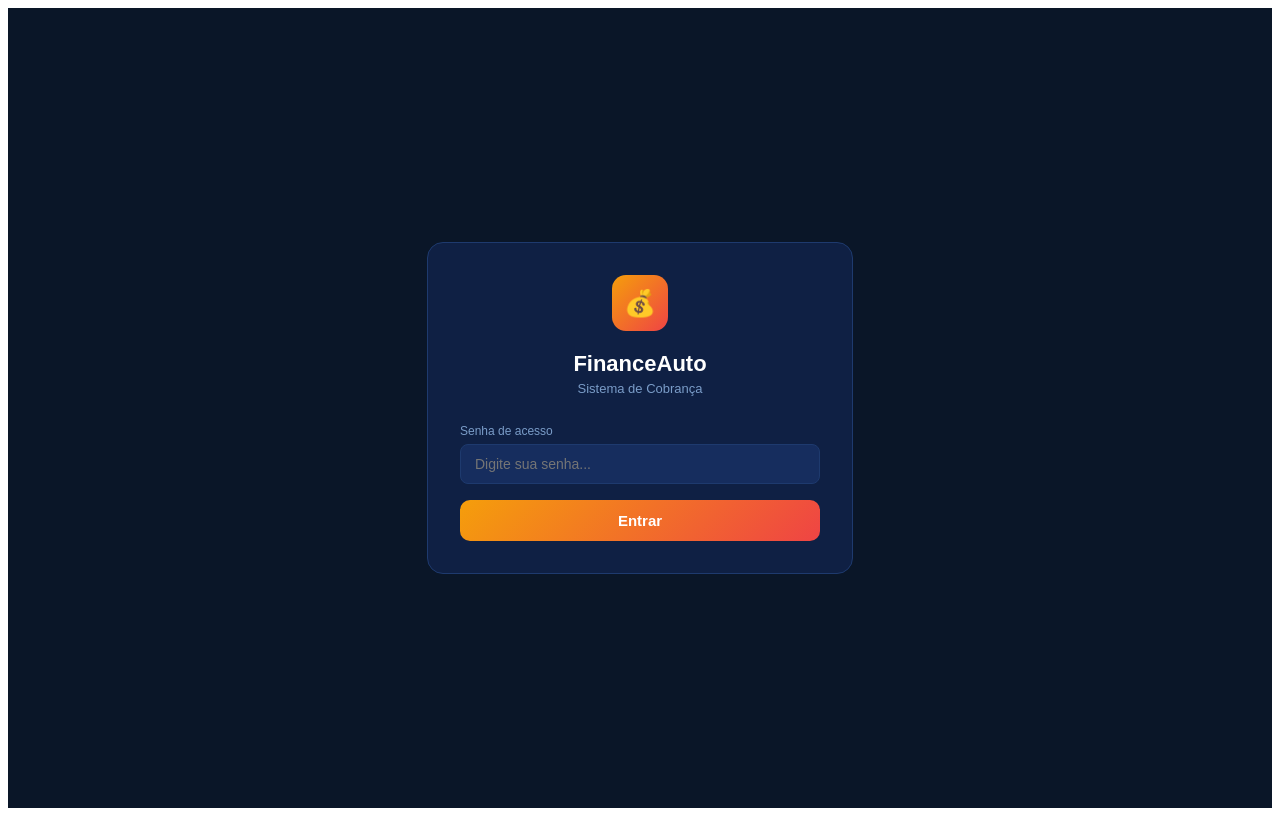
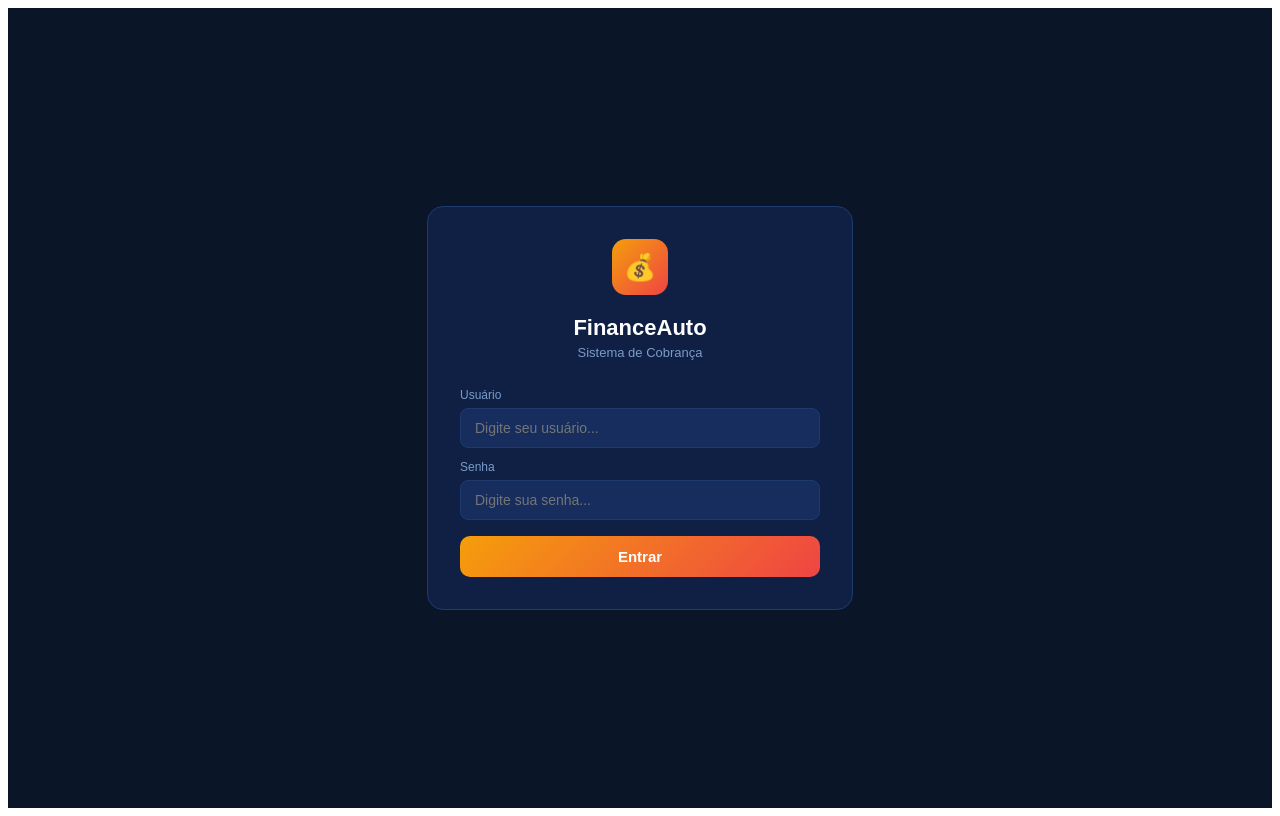
Before and after one commit to bsalgado1-prog/financeauto, a React (Create React App) app: page / in a window 1280 px wide. Built offline with nearby package versions, Linux system fonts and the light colour scheme.

Commit message:
Update App.jsx

```diff
--- a/src/App.jsx
+++ b/src/App.jsx
@@ -107,15 +107,17 @@ const ESTADOS = ["AC","AL","AP","AM","BA","CE","DF","ES","GO","MA","MT","MS","MG
 const emptyC = { nome:"",cpf:"",rg:"",nascimento:"",telefone:"",email:"",endereco:"",cidade:"",estado:"",cep:"",ref1_nome:"",ref1_tel:"",ref1_par:"",ref2_nome:"",ref2_tel:"",ref2_par:"" };
 const emptyE = { capital:"",taxa:"",tipo:"minimo",num_parcelas:"1",data_op:today(),dia_venc:"",obs:"",cliente_tipo:"novo",saldo_atual:"",frequencia_pag:"mensal" };
 
+const USUARIO = "Brt011680";
 const SENHA = "brT41585323*";
 
 export default function App() {
   const [logado, setLogado] = useState(() => sessionStorage.getItem("fa_auth") === "1");
+  const [usuarioInput, setUsuarioInput] = useState("");
   const [senhaInput, setSenhaInput] = useState("");
   const [erroLogin, setErroLogin] = useState(false);
 
   const fazerLogin = () => {
-    if (senhaInput === SENHA) {
+    if (usuarioInput === USUARIO && senhaInput === SENHA) {
       sessionStorage.setItem("fa_auth", "1");
       setLogado(true);
       setErroLogin(false);
@@ -132,8 +134,19 @@ export default function App() {
           <div style={{width:56,height:56,borderRadius:14,background:"linear-gradient(135deg,#f59e0b,#ef4444)",display:"flex",alignItems:"center",justifyContent:"center",fontSize:26,margin:"0 auto 20px"}}>💰</div>
           <div style={{fontWeight:800,fontSize:22,color:"#ffffff",marginBottom:4}}>FinanceAuto</div>
           <div style={{color:"#7a9cc8",fontSize:13,marginBottom:28}}>Sistema de Cobrança</div>
+          <div style={{marginBottom:12,textAlign:"left"}}>
+            <label style={{display:"block",color:"#7a9cc8",fontSize:12,marginBottom:6,fontWeight:500}}>Usuário</label>
+            <input
+              type="text"
+              value={usuarioInput}
+              onChange={e=>setUsuarioInput(e.target.value)}
+              onKeyDown={e=>e.key==="Enter"&&fazerLogin()}
+              placeholder="Digite seu usuário..."
+              style={{width:"100%",background:"#162d5e",border:`1px solid ${erroLogin?"#ef4444":"#1e3a6e"}`,borderRadius:8,padding:"11px 14px",color:"#e2eaf8",fontSize:14,outline:"none",boxSizing:"border-box"}}
+            />
+          </div>
           <div style={{marginBottom:16,textAlign:"left"}}>
-            <label style={{display:"block",color:"#7a9cc8",fontSize:12,marginBottom:6,fontWeight:500}}>Senha de acesso</label>
+            <label style={{display:"block",color:"#7a9cc8",fontSize:12,marginBottom:6,fontWeight:500}}>Senha</label>
             <input
               type="password"
               value={senhaInput}
@@ -142,7 +155,7 @@ export default function App() {
               placeholder="Digite sua senha..."
               style={{width:"100%",background:"#162d5e",border:`1px solid ${erroLogin?"#ef4444":"#1e3a6e"}`,borderRadius:8,padding:"11px 14px",color:"#e2eaf8",fontSize:14,outline:"none",boxSizing:"border-box"}}
             />
-            {erroLogin&&<div style={{color:"#ef4444",fontSize:12,marginTop:6}}>Senha incorreta. Tente novamente.</div>}
+            {erroLogin&&<div style={{color:"#ef4444",fontSize:12,marginTop:6}}>Usuário ou senha incorretos.</div>}
           </div>
           <button onClick={fazerLogin} style={{width:"100%",background:"linear-gradient(135deg,#f59e0b,#ef4444)",color:"#fff",border:"none",borderRadius:10,padding:"12px 0",fontWeight:800,fontSize:15,cursor:"pointer"}}>
             Entrar
```
